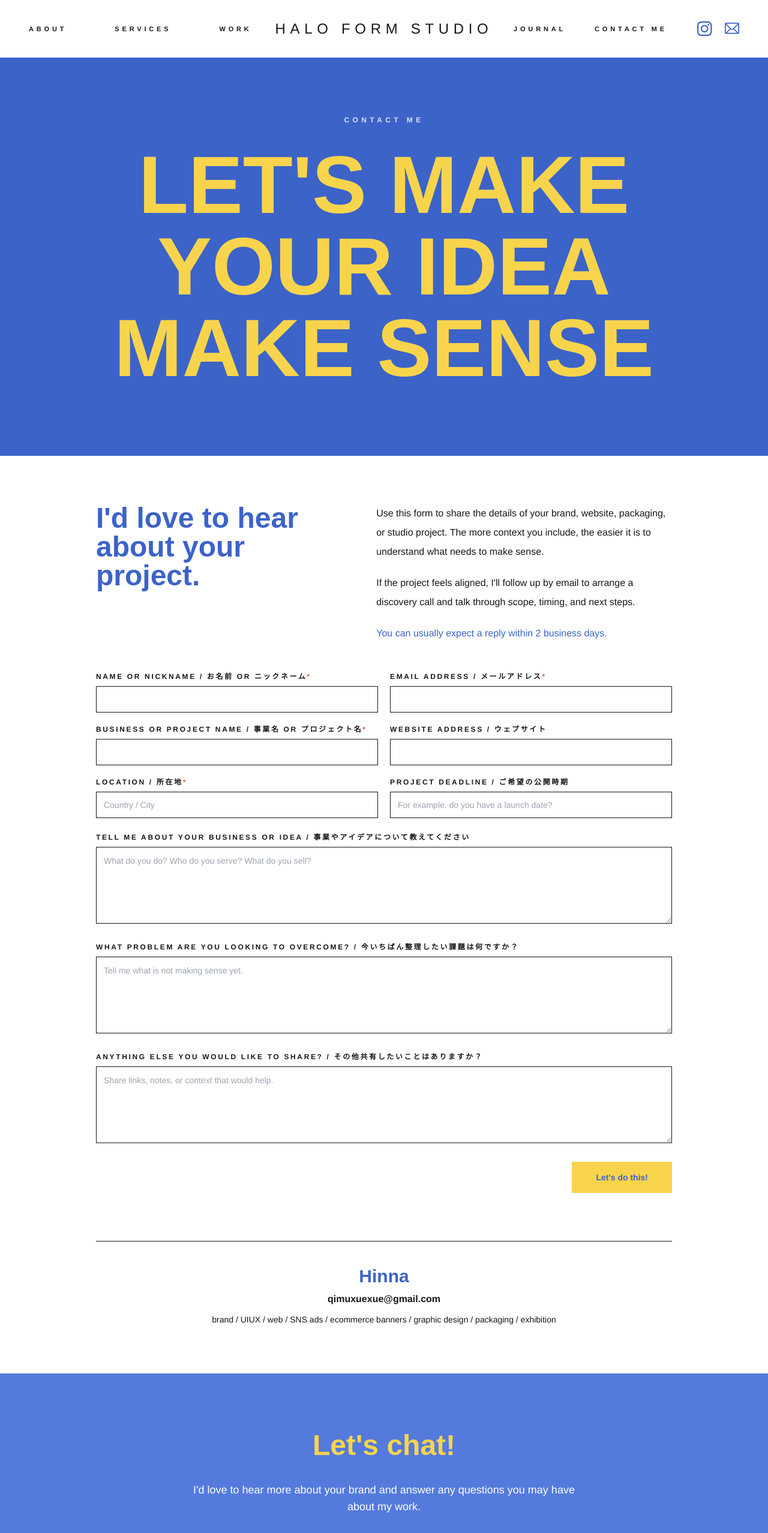
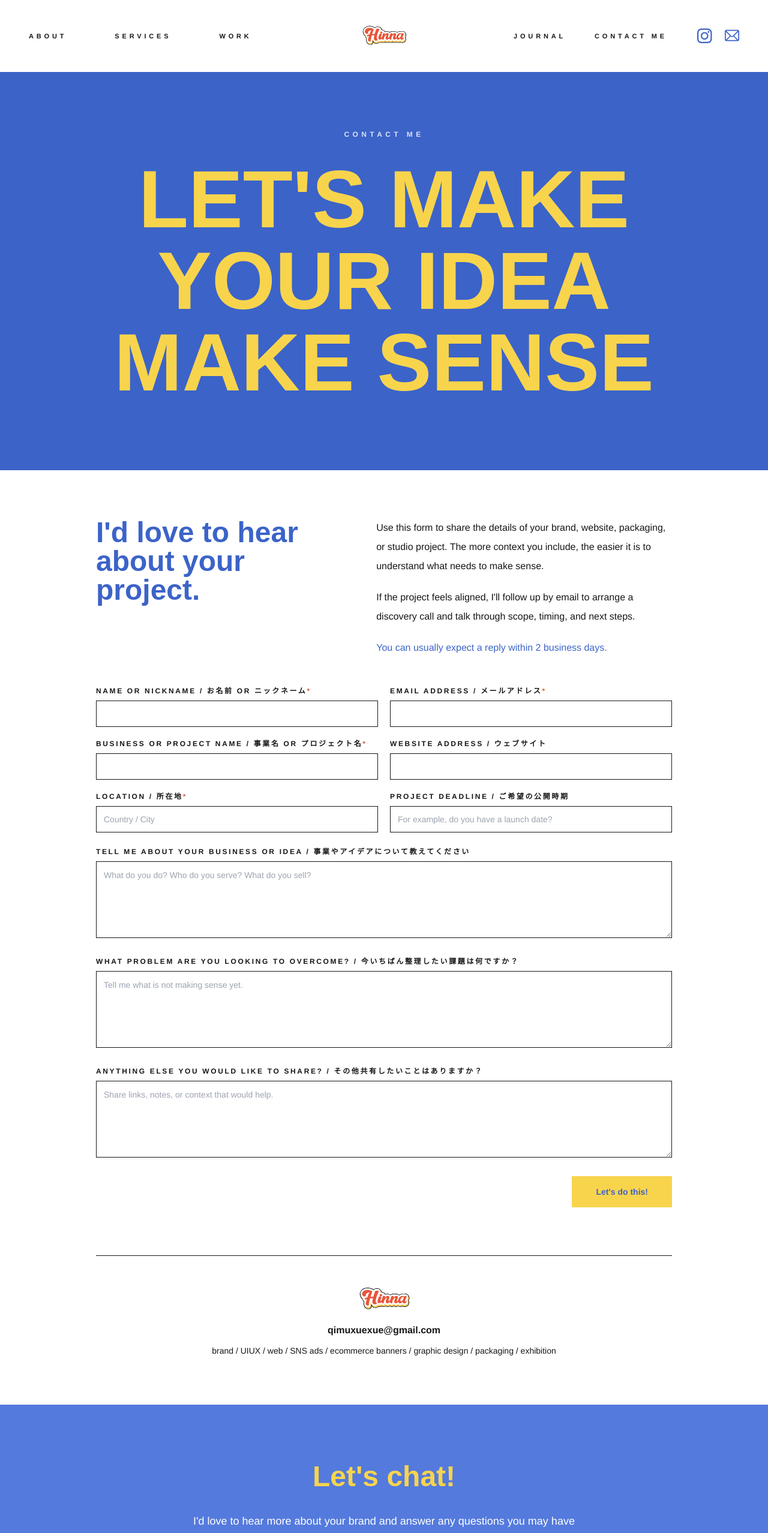
Before and after one commit to qimuxuexue-ctrl/designer-portfolio, a Next.js app: page /contact in a window 1280 px wide. Shown: the top 2556 px of the page at 60% size. Built offline with nearby package versions, Linux system fonts and the light colour scheme.

Commit message:
Add Hinna logo to header and contact

```diff
--- a/app/contact/page.tsx
+++ b/app/contact/page.tsx
@@ -1,3 +1,5 @@
+import Image from "next/image";
+
 const textFields = [
   {
     label: "Name or nickname",
@@ -137,7 +139,14 @@ export default function ContactPage() {
         </form>
 
         <div className="mt-20 border-t border-ink pt-10 text-center">
-          <p className="font-display text-3xl font-black text-titleBlue">Hinna</p>
+          <div className="relative mx-auto h-16 w-40">
+            <Image
+              src="/images/hinna-logo.svg"
+              alt="Hinna"
+              fill
+              className="object-contain"
+            />
+          </div>
           <a
             className="mt-2 block font-semibold hover:text-titleBlue"
             href="mailto:qimuxuexue@gmail.com"
--- a/components/Header.tsx
+++ b/components/Header.tsx
@@ -1,6 +1,7 @@
 "use client";
 
 import Link from "next/link";
+import Image from "next/image";
 import { usePathname } from "next/navigation";
 import { useState } from "react";
 import { SocialIconLinks } from "@/components/SocialIconLinks";
@@ -39,10 +40,17 @@ export function Header() {
 
         <Link
           href="/"
-          className="justify-self-start font-sans text-[20px] font-normal uppercase tracking-[0.32em] text-ink transition hover:text-titleBlue md:justify-self-center md:text-2xl"
+          className="relative h-12 w-36 justify-self-start transition hover:opacity-80 md:h-14 md:w-44 md:justify-self-center"
           onClick={() => setOpen(false)}
+          aria-label="Hinna home"
         >
-          Halo Form Studio
+          <Image
+            src="/images/hinna-logo.svg"
+            alt="Hinna"
+            fill
+            priority
+            className="object-contain"
+          />
         </Link>
 
         <nav className="hidden items-center justify-end gap-12 font-sans text-[11px] font-semibold uppercase tracking-[0.44em] text-ink md:flex">
```
Also changed, not shown: public/images/hinna-logo.svg (added).
